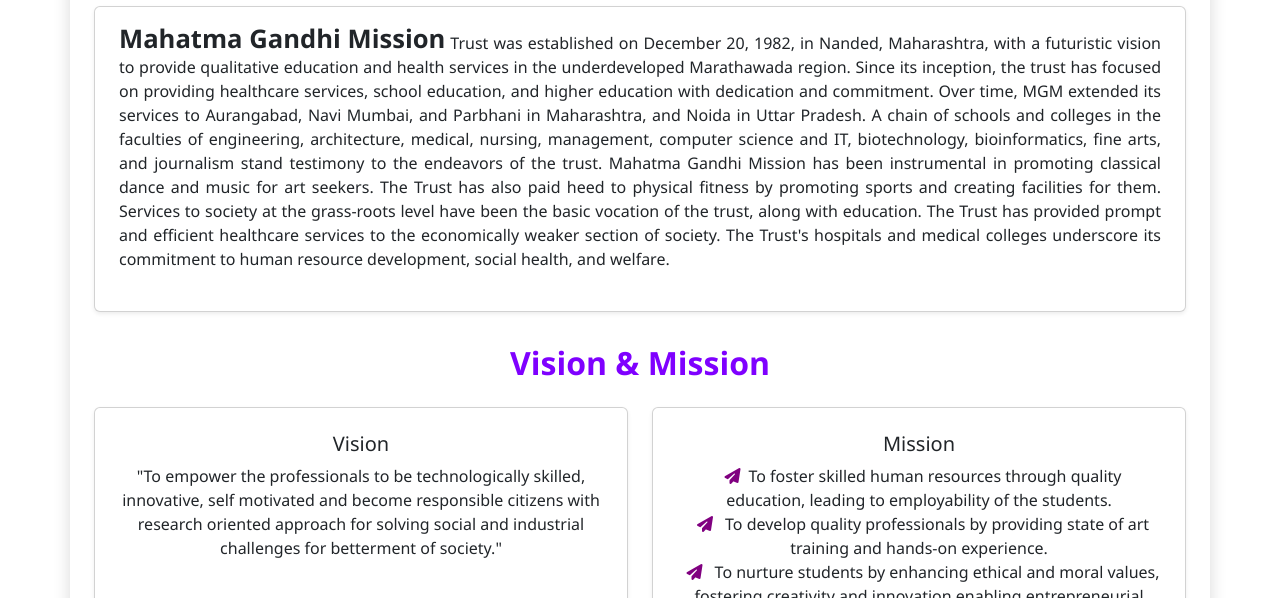
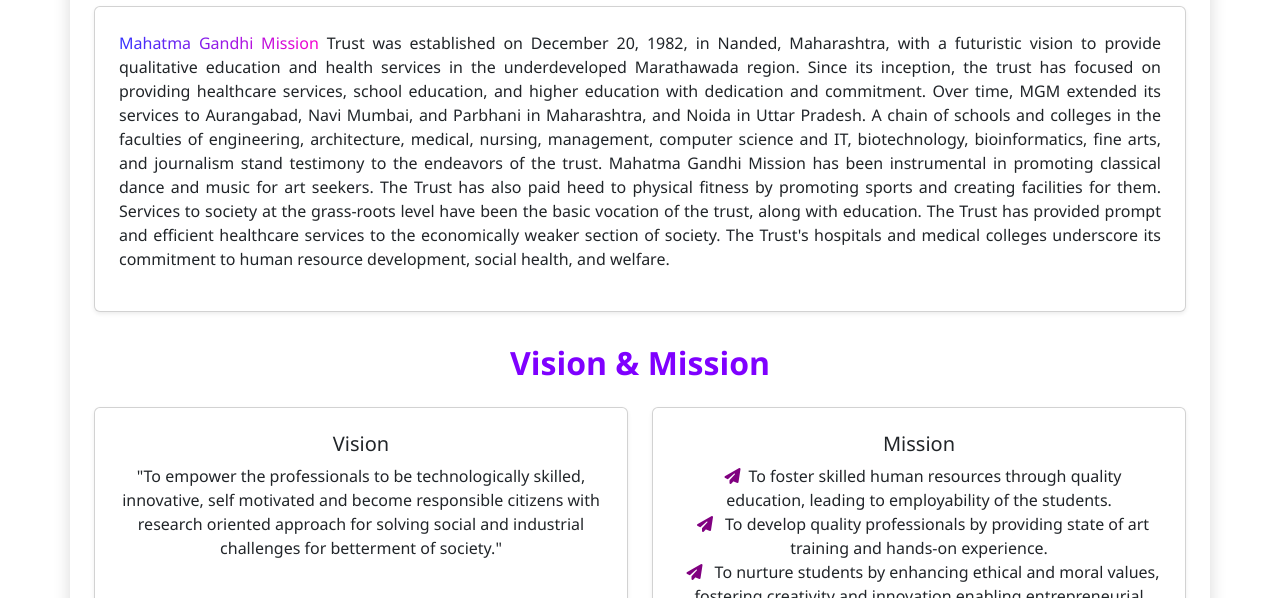
Before and after one commit to kadamrr-2025/mycollegewebsite, a plain HTML site: page index.html in a window 1280 px wide. Shown: the part 502-1100 px from the top of the page. Drawn offline with nearby package versions, Linux system fonts and the light colour scheme.

Commit message:
Update index.html

```diff
--- a/index.html
+++ b/index.html
@@ -202,7 +202,7 @@
     <div class="col-md-12 mb-4" data-aos="fade-right" data-aos-delay="100">
       <div class="card shadow-sm p-4 h-100">
         <p class="welcomeParagraph">
-		<span class="collegeName">Mahatma Gandhi Mission </span> Trust was established on December 20, 1982, in Nanded, Maharashtra, with a futuristic vision to provide qualitative education and health services in the underdeveloped Marathawada region. Since its inception, the trust has focused on providing healthcare services, school education, and higher education with dedication and commitment. Over time, MGM extended its services to Aurangabad, Navi Mumbai, and Parbhani in Maharashtra, and Noida in Uttar Pradesh. A chain of schools and colleges in the faculties of engineering, architecture, medical, nursing, management, computer science and IT, biotechnology, bioinformatics, fine arts, and journalism stand testimony to the endeavors of the trust. Mahatma Gandhi Mission has been instrumental in promoting classical dance and music for art seekers. The Trust has also paid heed to physical fitness by promoting sports and creating facilities for them. Services to society at the grass-roots level have been the basic vocation of the trust, along with education. The Trust has provided prompt and efficient healthcare services to the economically weaker section of society. The Trust's hospitals and medical colleges underscore its commitment to human resource development, social health, and welfare.
+		<span class="gradient-text">Mahatma Gandhi Mission </span> Trust was established on December 20, 1982, in Nanded, Maharashtra, with a futuristic vision to provide qualitative education and health services in the underdeveloped Marathawada region. Since its inception, the trust has focused on providing healthcare services, school education, and higher education with dedication and commitment. Over time, MGM extended its services to Aurangabad, Navi Mumbai, and Parbhani in Maharashtra, and Noida in Uttar Pradesh. A chain of schools and colleges in the faculties of engineering, architecture, medical, nursing, management, computer science and IT, biotechnology, bioinformatics, fine arts, and journalism stand testimony to the endeavors of the trust. Mahatma Gandhi Mission has been instrumental in promoting classical dance and music for art seekers. The Trust has also paid heed to physical fitness by promoting sports and creating facilities for them. Services to society at the grass-roots level have been the basic vocation of the trust, along with education. The Trust has provided prompt and efficient healthcare services to the economically weaker section of society. The Trust's hospitals and medical colleges underscore its commitment to human resource development, social health, and welfare.
 	</p>
       </div>
     </div>
```
